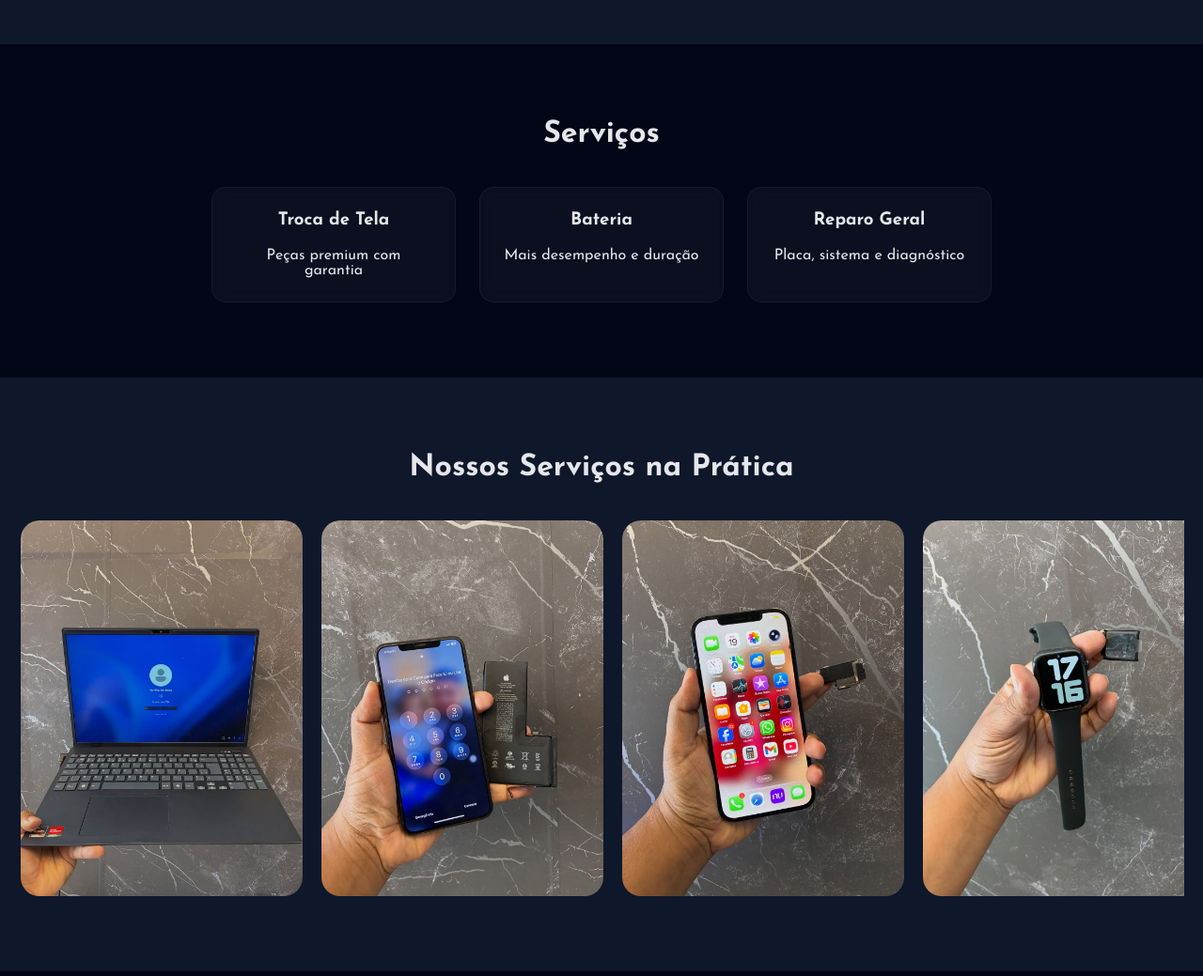
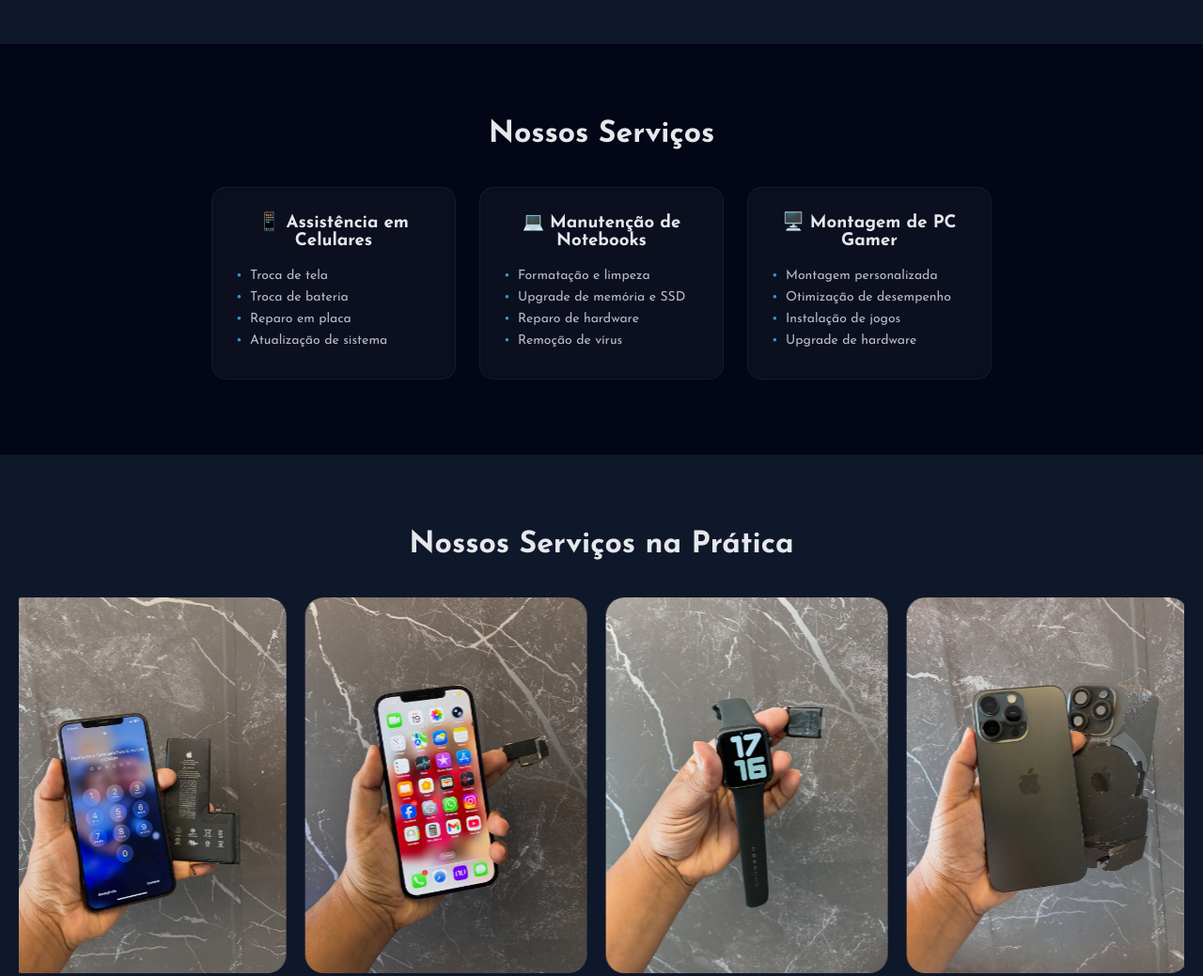
Before and after one commit to MatheusOLira/Alstech-taua, a plain HTML site: page index.html in a window 1280 px wide. Shown: the part 1080-2119 px from the top of the page at 94% size. Drawn offline with Linux system fonts and the light colour scheme.

Commit message:
Versão v1.1

```diff
--- a/index.html
+++ b/index.html
@@ -62,23 +62,43 @@
 
     <!-- SERVIÇOS -->
     <section id="servicos" class="section dark">
-        <h2>Serviços</h2>
+        <h2>Nossos Serviços</h2>
 
         <div class="cards">
-            <div class="card">
-                <h3>Troca de Tela</h3>
-                <p>Peças premium com garantia</p>
+
+            <!-- CELULARES -->
+            <div class="card animate from-left">
+                <h3>📱 Assistência em Celulares</h3>
+                <ul>
+                    <li>Troca de tela</li>
+                    <li>Troca de bateria</li>
+                    <li>Reparo em placa</li>
+                    <li>Atualização de sistema</li>
+                </ul>
             </div>
 
-            <div class="card">
-                <h3>Bateria</h3>
-                <p>Mais desempenho e duração</p>
+            <!-- NOTEBOOKS -->
+            <div class="card animate from-bottom">
+                <h3>💻 Manutenção de Notebooks</h3>
+                <ul>
+                    <li>Formatação e limpeza</li>
+                    <li>Upgrade de memória e SSD</li>
+                    <li>Reparo de hardware</li>
+                    <li>Remoção de vírus</li>
+                </ul>
             </div>
 
-            <div class="card">
-                <h3>Reparo Geral</h3>
-                <p>Placa, sistema e diagnóstico</p>
+            <!-- PC GAMER -->
+            <div class="card animate from-right">
+                <h3>🖥️ Montagem de PC Gamer</h3>
+                <ul>
+                    <li>Montagem personalizada</li>
+                    <li>Otimização de desempenho</li>
+                    <li>Instalação de jogos</li>
+                    <li>Upgrade de hardware</li>
+                </ul>
             </div>
+
         </div>
     </section>
 
@@ -146,17 +166,17 @@
         <h2>Por que escolher a Alstech?</h2>
 
         <div class="cards">
-            <div class="card">
+            <div class="card animate from-left">
                 <h3>⚡ Reparo Rápido</h3>
                 <p>Serviços feitos no mesmo dia</p>
             </div>
 
-            <div class="card">
+            <div class="card animate from-bottom">
                 <h3>🛡️ Garantia</h3>
                 <p>Todos os serviços com garantia</p>
             </div>
 
-            <div class="card">
+            <div class="card animate from-right">
                 <h3>💰 Preço Justo</h3>
                 <p>Qualidade com o melhor custo</p>
             </div>
--- a/scripts.js
+++ b/scripts.js
@@ -70,3 +70,20 @@ track.addEventListener("mouseleave", startSlide);
 
 // iniciar
 startSlide();
+
+const elements = document.querySelectorAll('.animate');
+
+function revealOnScroll() {
+  const trigger = window.innerHeight * 0.85;
+
+  elements.forEach(el => {
+    const top = el.getBoundingClientRect().top;
+
+    if (top < trigger) {
+      el.classList.add('show');
+    }
+  });
+}
+
+window.addEventListener('scroll', revealOnScroll);
+revealOnScroll();
--- a/style.css
+++ b/style.css
@@ -139,6 +139,30 @@ nav ul li a:hover {
 .card h3 {
     margin-bottom: 20px;
 }
+
+.card ul {
+  list-style: none;
+  margin-top: 15px;
+  padding: 0;
+  text-align: left;
+}
+
+.card ul li {
+  margin-bottom: 8px;
+  font-size: 14px;
+  opacity: 0.8;
+  position: relative;
+  padding-left: 15px;
+}
+
+/* bolinha estilizada */
+.card ul li::before {
+  content: "•";
+  color: #38bdf8;
+  position: absolute;
+  left: 0;
+}
+
 
 .card:hover {
     transform: translateY(-10px);
@@ -348,6 +372,32 @@ nav ul li a:hover {
     animation: pulse 2s infinite;
 }
 
+/* BASE */
+.animate {
+  opacity: 0;
+  transition: all 1.5s ease;
+}
+
+/* DIREÇÕES */
+.from-left {
+  transform: translateX(-180px);
+}
+
+.from-right {
+  transform: translateX(180px);
+}
+
+.from-bottom {
+  transform: translateY(160px);
+}
+
+/* QUANDO APARECE */
+.animate.show {
+  opacity: 1;
+  transform: translateX(0) translateY(0);
+}
+
+
 /* RESPONSIVO */
 @media (max-width: 768px) {
     .review {
```
